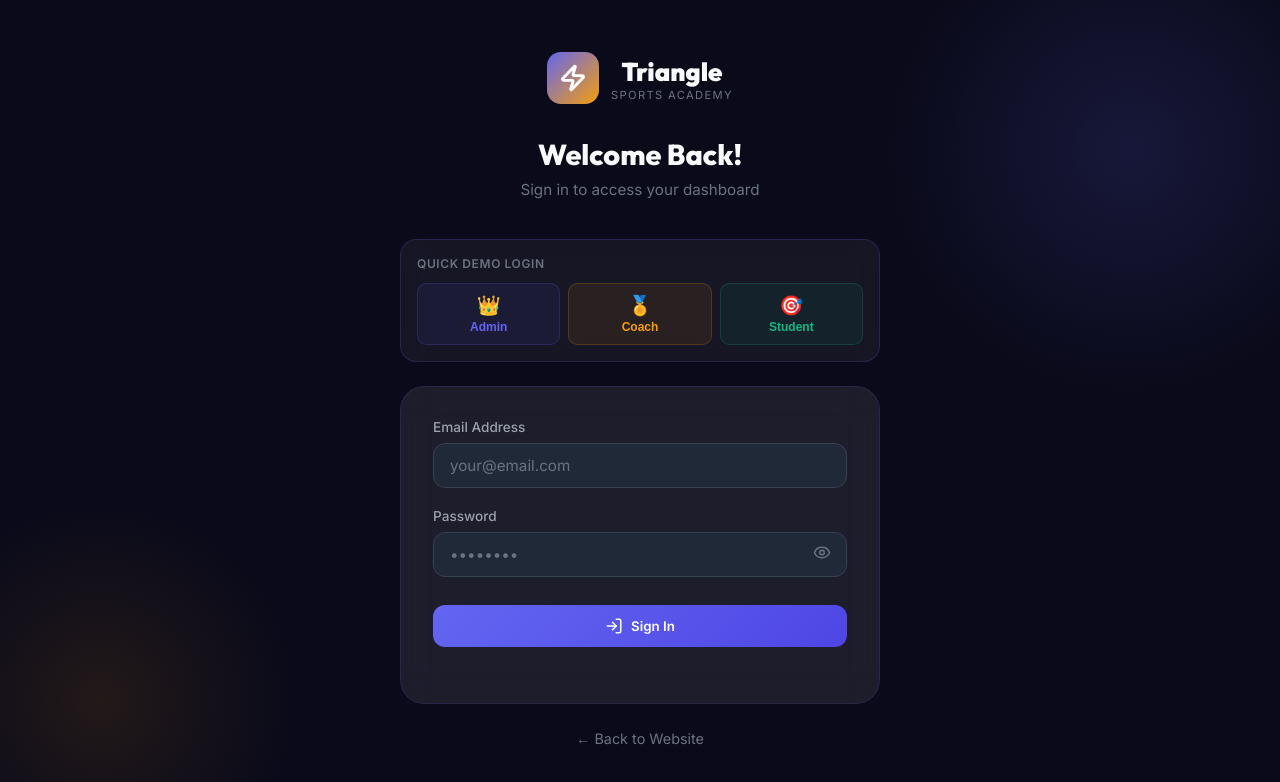
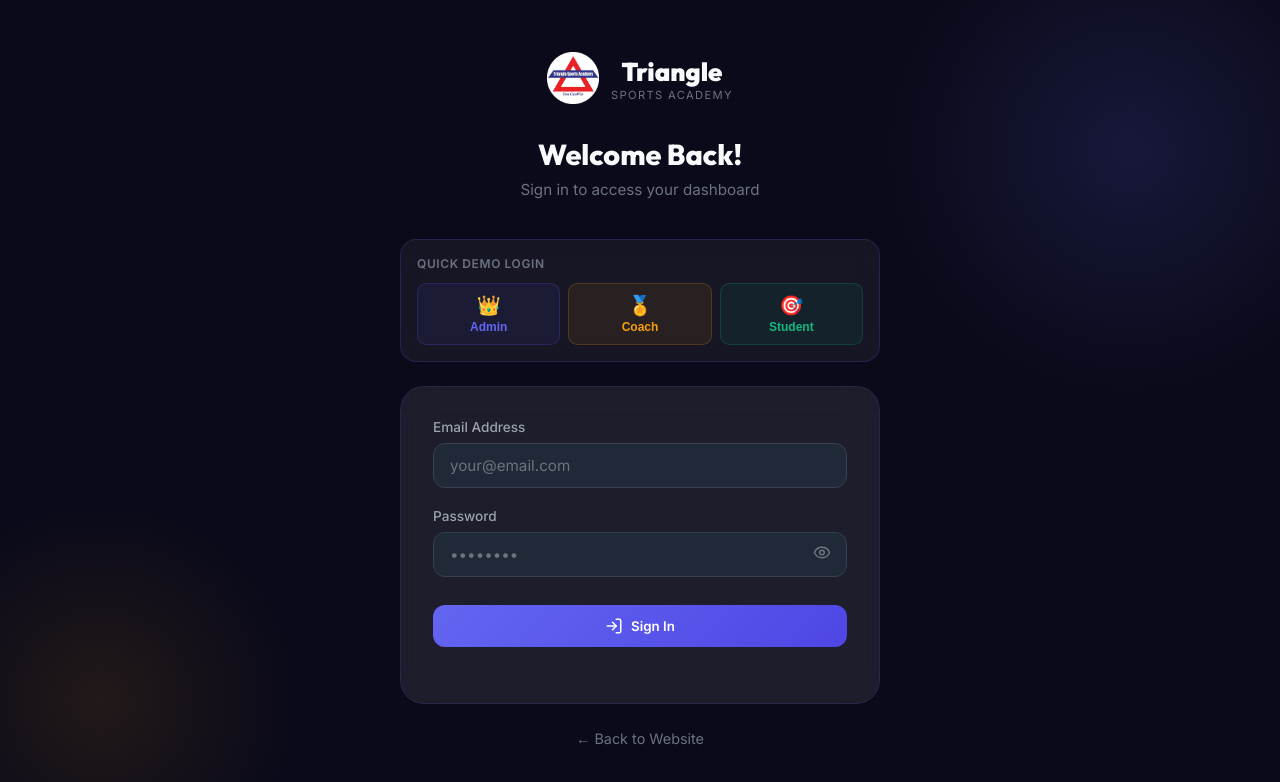
Before and after one commit to Bharani4822a/triangel-sports, a Next.js app: page /login in a window 1280 px wide. Shown: the top 782 px of the page. Built offline with nearby package versions, Linux system fonts and the light colour scheme.

Commit message:
feat: brand the login page with custom logo

```diff
--- a/src/app/login/page.tsx
+++ b/src/app/login/page.tsx
@@ -47,8 +47,8 @@ export default function LoginPage() {
         {/* Logo */}
         <div style={{ textAlign: 'center', marginBottom: '2.5rem' }}>
           <Link href="/" style={{ display: 'inline-flex', alignItems: 'center', gap: '0.75rem', textDecoration: 'none', marginBottom: '0.5rem' }}>
-            <div style={{ width: '52px', height: '52px', background: 'linear-gradient(135deg, #6366f1, #f59e0b)', borderRadius: '14px', display: 'flex', alignItems: 'center', justifyContent: 'center' }}>
-              <Zap size={28} color="white" strokeWidth={2.5} />
+            <div style={{ display: 'flex', alignItems: 'center', justifyContent: 'center' }}>
+              <img src="/logo.png" alt="Triangle Sports Academy" style={{ height: '52px', width: 'auto', objectFit: 'contain' }} />
             </div>
             <div>
               <div style={{ fontFamily: 'Outfit, sans-serif', fontWeight: 900, fontSize: '1.6rem', color: '#f9fafb' }}>Triangle</div>
```
